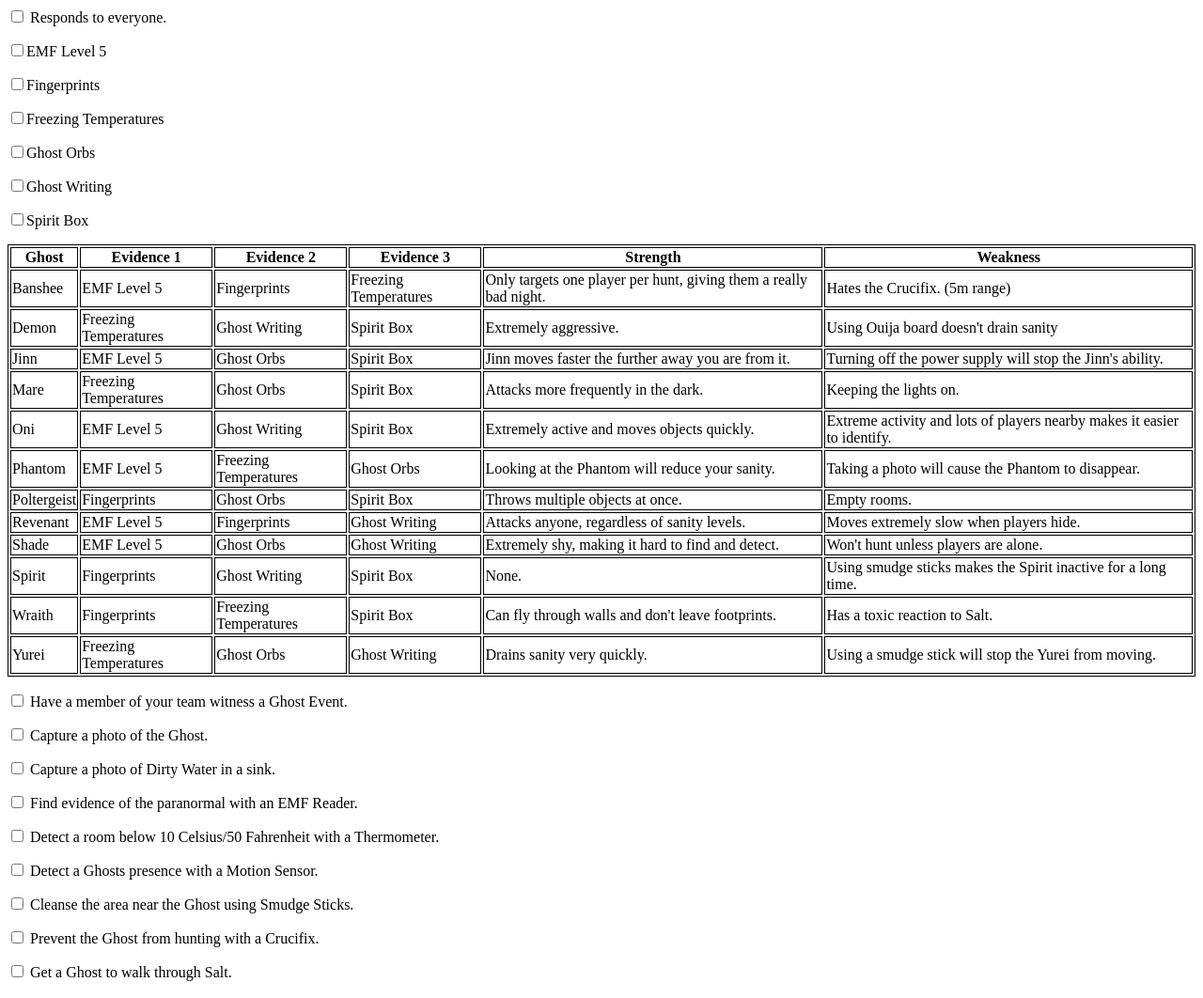
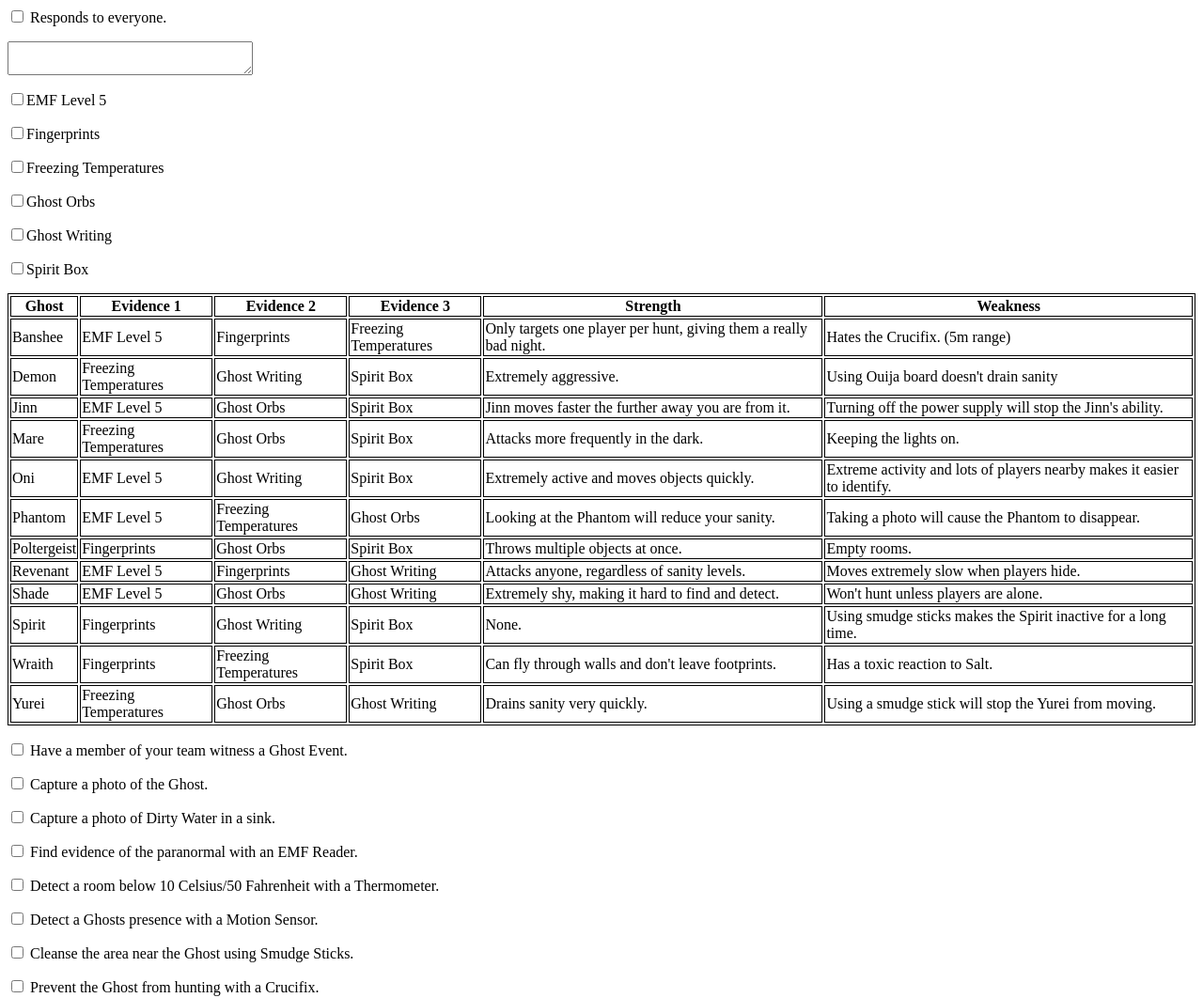
Before and after one commit to mech5462/redesigned-octo-telegram, a plain HTML site: page index.html in a window 1280 px wide. Shown: the top 1062 px of the page at 94% size. Drawn offline with nearby package versions, Linux system fonts and the light colour scheme.

Commit message:
Add files via upload

```diff
--- a/index.html
+++ b/index.html
@@ -116,6 +116,8 @@
 		<input id="checkbox10" type="checkbox">
 		<label for="checkbox10">Responds to everyone.</label>
 	</p>
+	<p>
+		<textarea id="ghostname" rows="2" cols="30"></textarea>
 	<div id="app">
 		<p v-for="(value, key, idx) in evidences">
 			<input type="checkbox" v-model="evidences[key]">{{key}}
```
